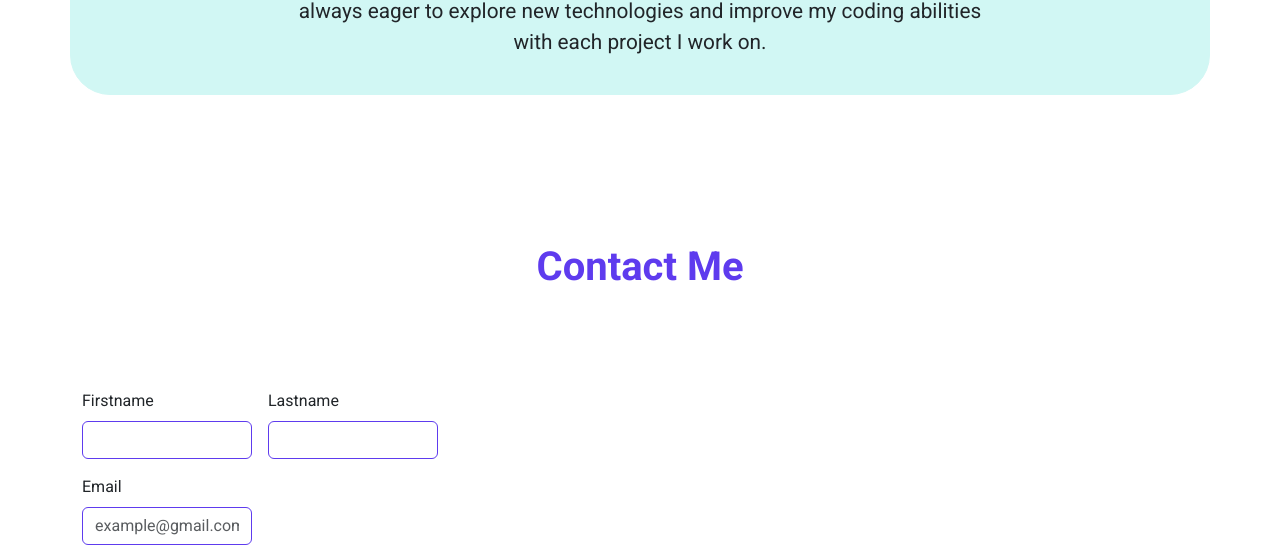
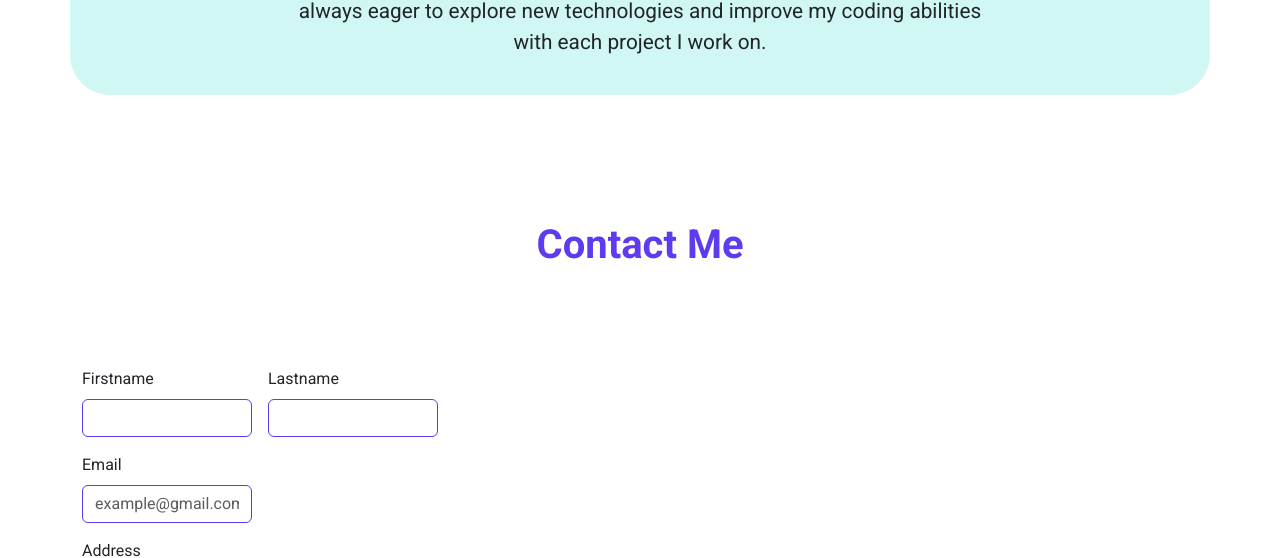
Before and after one commit to iamsajidhanif/CSS-Project03-PortfolioSite, a plain HTML site: page index.html in a window 1280 px wide. Shown: the part 2096-2654 px from the top of the page. Drawn offline with nearby package versions, Linux system fonts and the light colour scheme.

Commit message:
content updated

```diff
--- a/index.html
+++ b/index.html
@@ -133,7 +133,7 @@
     <section class="Contact" id="Contact">
         <div class="container">
             <h2 class="display—5 fw-bold mb-4"
-                style="padding-top: 100px; padding-bottom: 50px; text-align: center; font-size: 40px;">Contact Me</h2>
+                style="padding-top: 78px; padding-bottom: 50px; text-align: center; font-size: 40px;">Contact Me</h2>
             <div class="row">
                 <div class="col-sm-4 mt-4">
                     <form class="row g-3">
```
